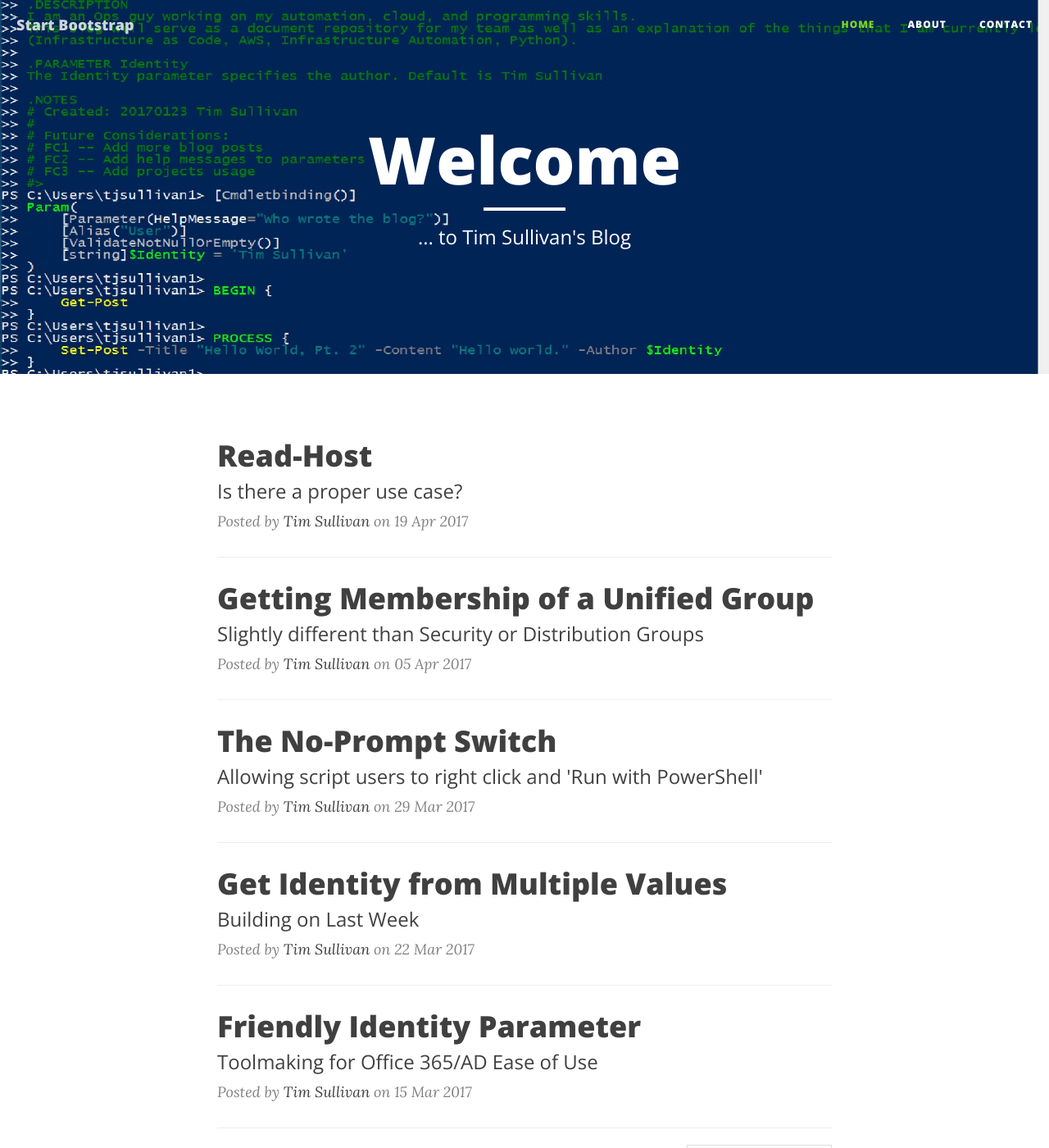
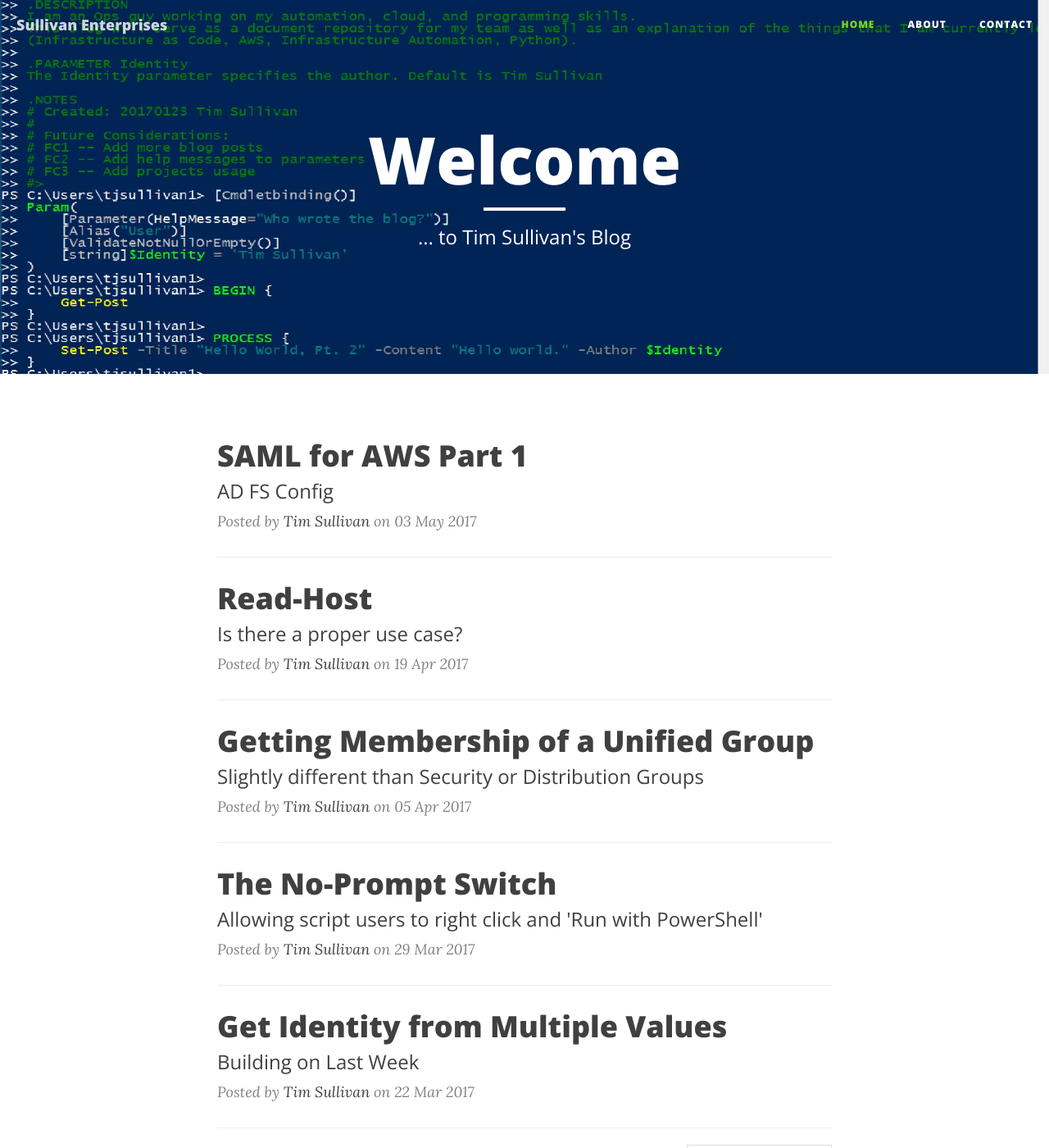
Before and after one commit to tjsullivan1/tjsullivan1.github.io, a Jekyll site: the page built from index.html, in a window 1280 px wide and 1400 px high. Shown: the whole window at 82% size. Built offline with Jekyll 4.4.1, drawn with Linux system fonts in a browser that asks for light colours; nearby versions of some CDN libraries; the list of posts is cut into pages by our own code; some of the changed lines change nothing that is shown.

Commit message:
new post, changed "start bootstrap" to sullivan enterprises

```diff
--- a/_includes/nav.html
+++ b/_includes/nav.html
@@ -9,7 +9,7 @@
                 <span class="icon-bar"></span>
                 <span class="icon-bar"></span>
             </button>
-            <a class="navbar-brand" href="{{site.url}}">Start Bootstrap</a>
+            <a class="navbar-brand" href="{{site.url}}">Sullivan Enterprises</a>
         </div>
 
         <!-- Collect the nav links, forms, and other content for toggling -->
--- /dev/null
+++ b/_posts/2017-05-03-saml-for-aws-1.md
@@ -0,0 +1,52 @@
+---
+layout: post
+title: "SAML for AWS Part 1"
+subtitle: "AD FS Config"
+author: "Tim Sullivan"
+image: "post-bg.jpg"
+---
+
+# The Challenge
+
+With my history in identity management, I like to avoid creating identities is multiple systems if there isn't a need for them. Luckily, working in larger enterprises, we often have tools to federate identities across multiple systems, allowing for easy management of accounts and access from one central space. In my case, we use Active Directory Federation Services (ADFS3.0), which utilizes SAML2.0 to perform identity assertions to various service providers. One of the more recent and exciting configurations was setting up the SAML connection between our multiple AWS accounts and our AD FS services. In the spirit of full disclosure, I may have missed some of my sources for this, and I relied heavily on Google for certain aspects of this script (e.g., '$AWS_Account_ID = Get-EC2SecurityGroup -GroupName "default" \| select -ExpandProperty OwnerID'). Some sources that I do have documented are:
+
+* [https://docs.aws.amazon.com/IAM/latest/UserGuide/id_roles_create_for-idp_saml.html](https://docs.aws.amazon.com/IAM/latest/UserGuide/id_roles_create_for-idp_saml.html)
+* [https://docs.aws.amazon.com/IAM/latest/UserGuide/id_roles_providers_create_saml.html](https://docs.aws.amazon.com/IAM/latest/UserGuide/id_roles_providers_create_saml.html)
+* [http://www.padisetty.com/2014/02/powershell-automation-to-give-aws.html](http://www.padisetty.com/2014/02/powershell-automation-to-give-aws.html) (this one helped to build my do it all in one script)
+* [https://cloudar.be/awsblog/enabling-federation-to-aws-using-windows-active-directory-adfs-and-saml/#configuringAWS](https://cloudar.be/awsblog/enabling-federation-to-aws-using-windows-active-directory-adfs-and-saml/#configuringAWS) (this one was crucial for the basics)
+
+# The Solution
+
+The full solution can be found [here](https://gist.github.com/tjsullivan1/e6a9ea8871820d4d807d76eda6e281cd)
+
+In order for this to work, we need to have the AWS PowerShell SDK installed (I did this on my AD FS server) and we need to initialize it. If we don't have either of those, we will error the script and exit.
+
+The first action we take is here:
+{% highlight Powershell %}
+<#
+###
+Create AWS IAM Identity Provider
+###
+#>
+
+# This puts all of our metadata into a varaiable for usewith the SAMLMetadataDocument parameter
+$ADFS_Metadata_XML = Invoke-WebRequest $ADFS_Metadata_URL | select -ExpandProperty content
+
+# We will need account_arn later for our policy document
+New-IAMSAMLProvider -Name $IDP_Provider_Name -SAMLMetadataDocument $ADFS_Metadata_XML -OutVariable account_arn
+
+{% endhighlight %}
+These commands will download your AD FS metadata into a variable, and then attach that metadata to a newly created IAM identity provider within your AWS account (n.b., if you plan to do this for multiple accounts, you will need to re-initialize your AWS defaults to use the other account credentials and re-run the beginning of this script). We export the output of the New-IAMSAMLProvider cmdlet to the variable $account_arn. The output will look like this: arn:aws:iam::012345678901:saml-provider/ADFS.
+
+Next, we create a policy doucment in JSON to allow users to take AWS roles with their federated accounts. The here string is used to make it keep the JSON formatting and to prevent problems with escaping quotes, etc. We replace the here string value with the previously captured Amazon resource name of the SAML provider. Then, we create a IAM role in AWS (this can be repeated by running this PowerShell [script](https://gist.github.com/tjsullivan1/2191e1b037172e3f02e466a533fe4f66)). It is critical that the role name match the end part of the Active Directory group we will create later.
+
+Finally, we get into the AD FS side of things, which is a fairly standard set of claim rules. The authroization is set to allow all users (this can be changed later). The transorm is what actually sends the assertion to AWS. These were specified in the documentation listed above, and are mostly straightforward. The final two use custom rules, but we are getting all of the AD groups via the "Get AD Groups" rule and then sending that to a temporary variable which is referenced by the "Roles" rule. This allows us to have a group starting with "AWS-" (from the rule language: "Value =~ "(?i)^AWS-"]") and map that to an IAM role. For example, if I have a Role "Admin" in AWS, this can be accessed by anyone who is a member of the Active Directory group "AWS-Admin". The rule language works because we are replacing the AD value "AWS-" with the AWS friendly "arn:aws:iam::012345678901:saml-provider/ADFS,arn:aws:iam::012345678901:role/", indicating we are really looking for a role called: "arn:aws:iam::012345678901:role/Admin" with a trusted entity of: "arn:aws:iam::012345678901:saml-provider/ADFS".
+
+There is one trick to getting this to work across multiple accounts that I want to call out. The script as laid out will only work for one AWS account, but that can be remedied after creation. First, it is worth understanding that AD FS will not let you create two separate relying party trusts for your different accounts (because the AWS SAML endpoint has the same identifier). Two things will need to be changed; neither of which are in AWS. The first is our custom rule language for the "Roles" rule. We should modify that to look like this:
+{% highlight Powershell %}
+c:[Type == "http://temp/variable", Value =~ "(?i)^AWS-([^d]{12})"]
+ => issue(Type = "https://aws.amazon.com/SAML/Attributes/Role", Value = RegExReplace(c.Value, "AWS-([^d]{12})-", "arn:aws:iam::$1:saml-provider/ADFS,arn:aws:iam::$1:role/"));
+{% endhighlight %}
+This is telling us to find groups whose name matches a string starting with "AWS-" followed by 12 digits, followed by a final hyphen. We will then perform the same replacement as above, but it will sub in the individual account IDs and their matching roles. This allows us to have separate admins for accounts 012345678901 and 012345678902 by having a group "AWS-012345678901-Admin" and "AWS-012345678902-Admin".
+
+Congratulations! Once you have run this script, you should be able to login to the AWS Console from your ADFS server's IdP initiated sign on page (should be here: https://\<ADFS_SERVER_FQDN\>/adfs/ls/IdpInitiatedSignOn.aspx).
```
